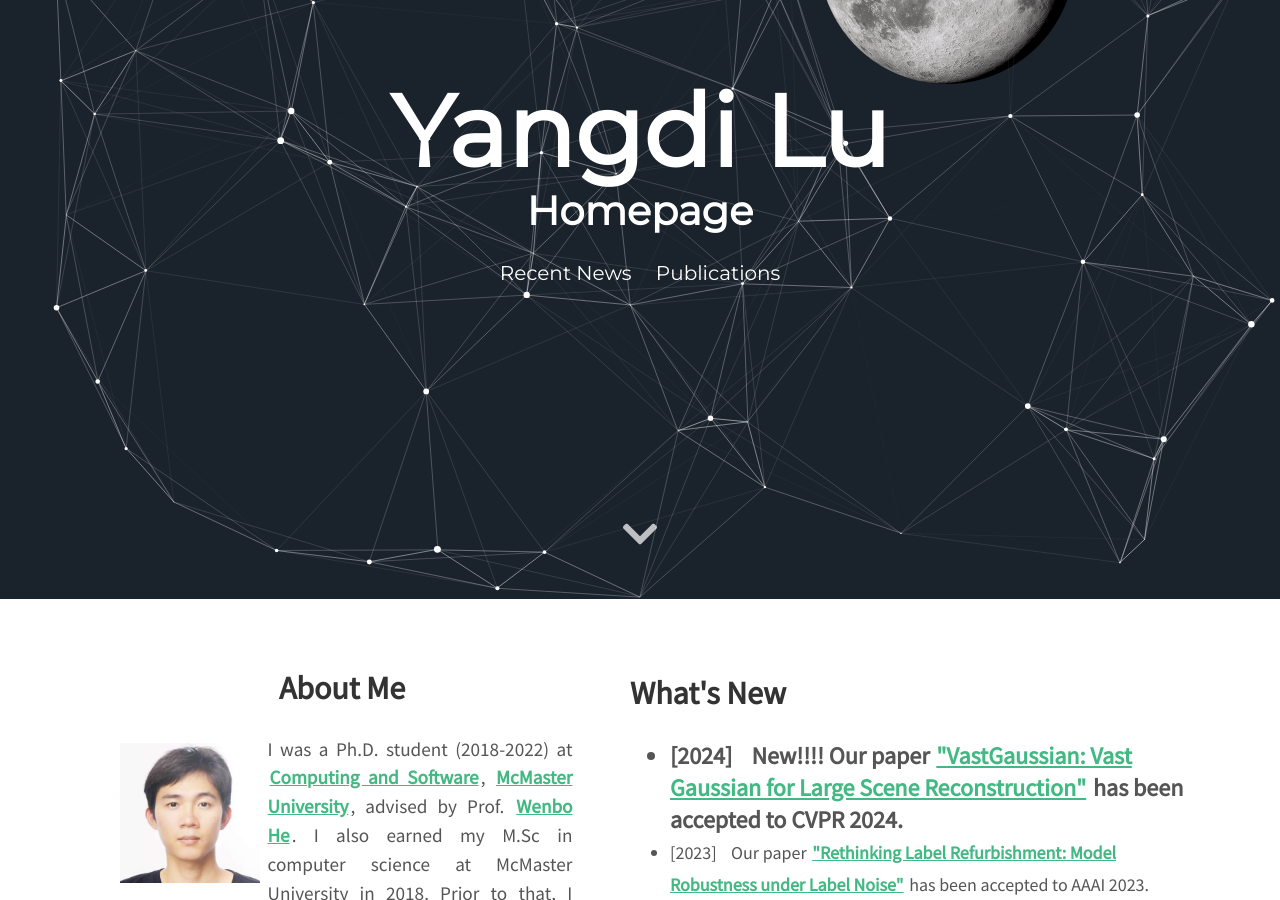
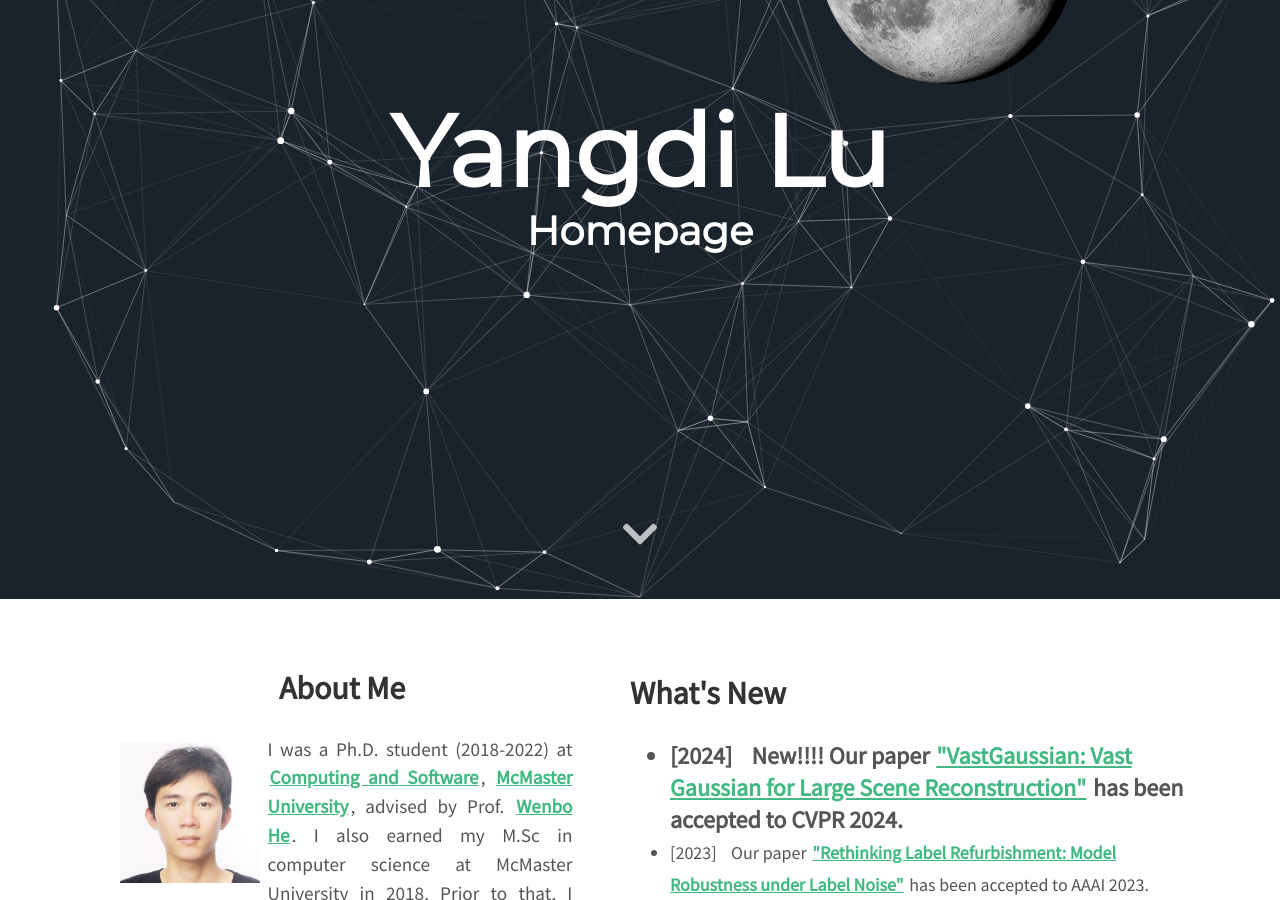
Before and after one commit to MacLLL/MacLLL.github.io, a Jekyll site: the page built from index.html, in a window 1280 px wide and 900 px high, scrolled down 301 px. Built offline with Jekyll 4.4.1, drawn with Linux system fonts in a browser that asks for light colours; nearby versions of some CDN libraries.

Commit message:
Update home.html

```diff
--- a/_layouts/home.html
+++ b/_layouts/home.html
@@ -18,9 +18,9 @@
                <span class="site-description">{{site.description}}</span>
             </h1>
             <div class="header-links">
-               <a class="link" href="/blog">Recent News</a>
+               <!-- <a class="link" href="/blog">Recent News</a> -->
                <!-- <a class="link" href="/repo" >Codes</a> -->
-               <a class="link" href="/blog/tags" >Publications</a>
+               <!-- <a class="link" href="/blog/tags" >Publications</a> -->
             </div>
          </div>
          <a class="down" href="#about" data-scroll><i class="icon fas fa-chevron-down fa-lg" aria-hidden="true" style="z-index: 2;"></i></a>
```
